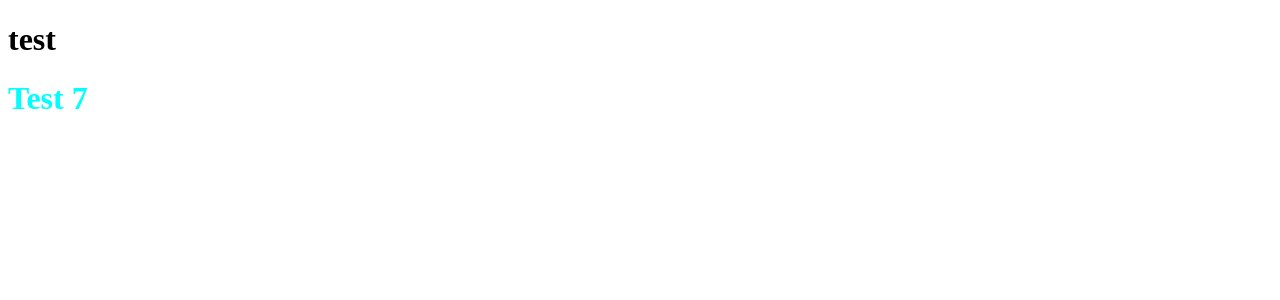
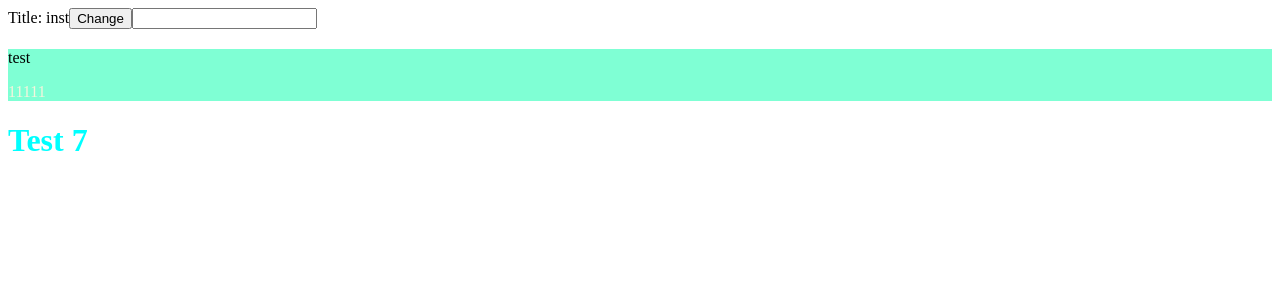
Before and after one commit to VladBula/Instagram-angular, an Angular app: page / in a window 1280 px wide. Shown: the top 300 px of the page. Built offline with nearby package versions, Linux system fonts and the light colour scheme.

Commit message:
binding_pr

```diff
--- a/angular.json
+++ b/angular.json
@@ -23,7 +23,7 @@
               "src/assets"
             ],
             "styles": [
-              "src/styles.css"
+              "src/styles.scss"
             ],
             "scripts": []
           },
@@ -90,7 +90,7 @@
               "src/assets"
             ],
             "styles": [
-              "src/styles.css"
+              "src/styles.scss"
             ],
             "scripts": []
           }
@@ -98,6 +98,11 @@
       }
     }
   },
+  "schematics": {
+    "@schematics/angular:component": {
+      "style": "scss"
+    }
+  },
   "cli": {
     "analytics": false
   }
--- a/package.json
+++ b/package.json
@@ -6,10 +6,12 @@
     "start": "ng serve",
     "build": "ng build",
     "watch": "ng build --watch --configuration development",
-    "test": "ng test"
+    "test": "ng test",
+    "lint": "ng lint --fix"
   },
   "private": true,
   "dependencies": {
+    "@angular-eslint/schematics": "^1.0.0",
     "@angular/animations": "^14.2.0",
     "@angular/common": "^14.2.0",
     "@angular/compiler": "^14.2.0",
@@ -26,6 +28,7 @@
     "@angular-devkit/build-angular": "^14.2.8",
     "@angular/cli": "~14.2.8",
     "@angular/compiler-cli": "^14.2.0",
+    "@ionic/angular-toolkit": "^7.0.0",
     "@types/jasmine": "~4.0.0",
     "jasmine-core": "~4.3.0",
     "karma": "~6.4.0",
@@ -33,6 +36,7 @@
     "karma-coverage": "~2.2.0",
     "karma-jasmine": "~5.1.0",
     "karma-jasmine-html-reporter": "~2.0.0",
+    "schematics-scss-migrate": "^1.3.15",
     "typescript": "~4.7.2"
   }
 }
--- a/src/app/app.component.html
+++ b/src/app/app.component.html
@@ -1,2 +1,8 @@
+<div>
+  <span>Title: {{title}}</span>
+  <button (click)="onClickHandler()">Change</button>
+  <input type="text" (keyup.enter)="changeTextHandler($event)">
+  <h2>{{text}}</h2>
+</div>
 <app-test1></app-test1>
 <inst-test7></inst-test7>
--- a/src/app/app.component.ts
+++ b/src/app/app.component.ts
@@ -7,4 +7,13 @@ import { Component } from '@angular/core';
 })
 export class AppComponent {
   title = 'inst';
+  text = ''
+
+  onClickHandler(){
+    this.title = 'facebook'
+  }
+
+  changeTextHandler(event: Event) {
+    this.text = (event.currentTarget as HTMLInputElement).value
+  }
 }
--- a/src/app/test1/test1.component.html
+++ b/src/app/test1/test1.component.html
@@ -1 +1,4 @@
-<h1>test</h1>
+<div class="box">
+  test
+  <p class="title">11111</p>
+</div>
--- /dev/null
+++ b/src/app/test1/test1.component.scss
@@ -0,0 +1,6 @@
+.box{
+  background-color: aquamarine;
+  .title{
+    color: beige;
+  }
+}
--- a/src/app/test1/test1.component.ts
+++ b/src/app/test1/test1.component.ts
@@ -3,7 +3,7 @@ import {Component} from "@angular/core";
 @Component({
   selector:"app-test1",
   templateUrl:"./test1.component.html",
-  styleUrls:["test1.component.css"]
+  styleUrls:["test1.component.scss"]
 })
 
 export class Test1Component {
```
Also changed, not shown: src/app/test1/test1.component.css (deleted), src/styles.scss (renamed from src/styles.css), 1 other file (tests, documents, lock files or other folders).
